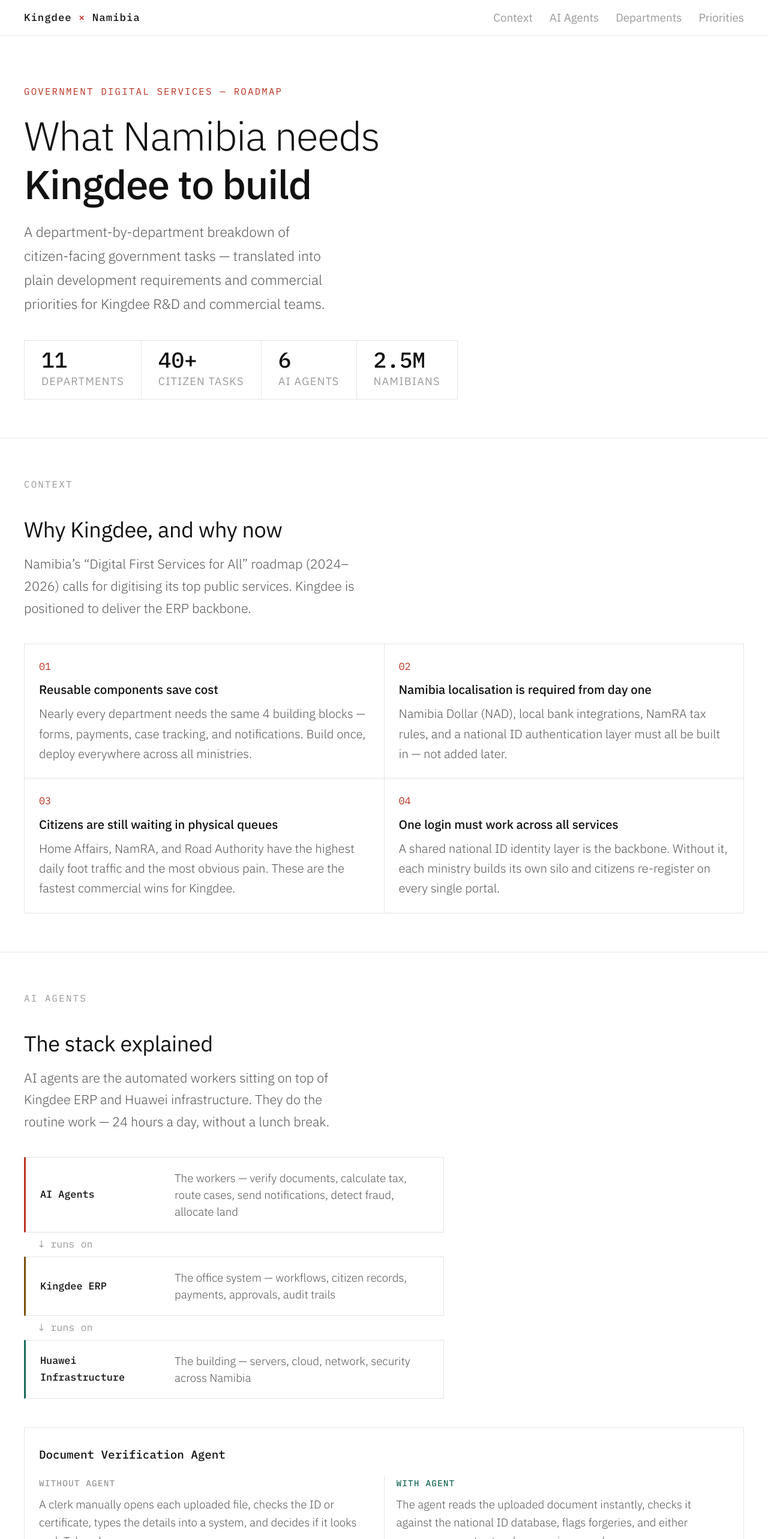
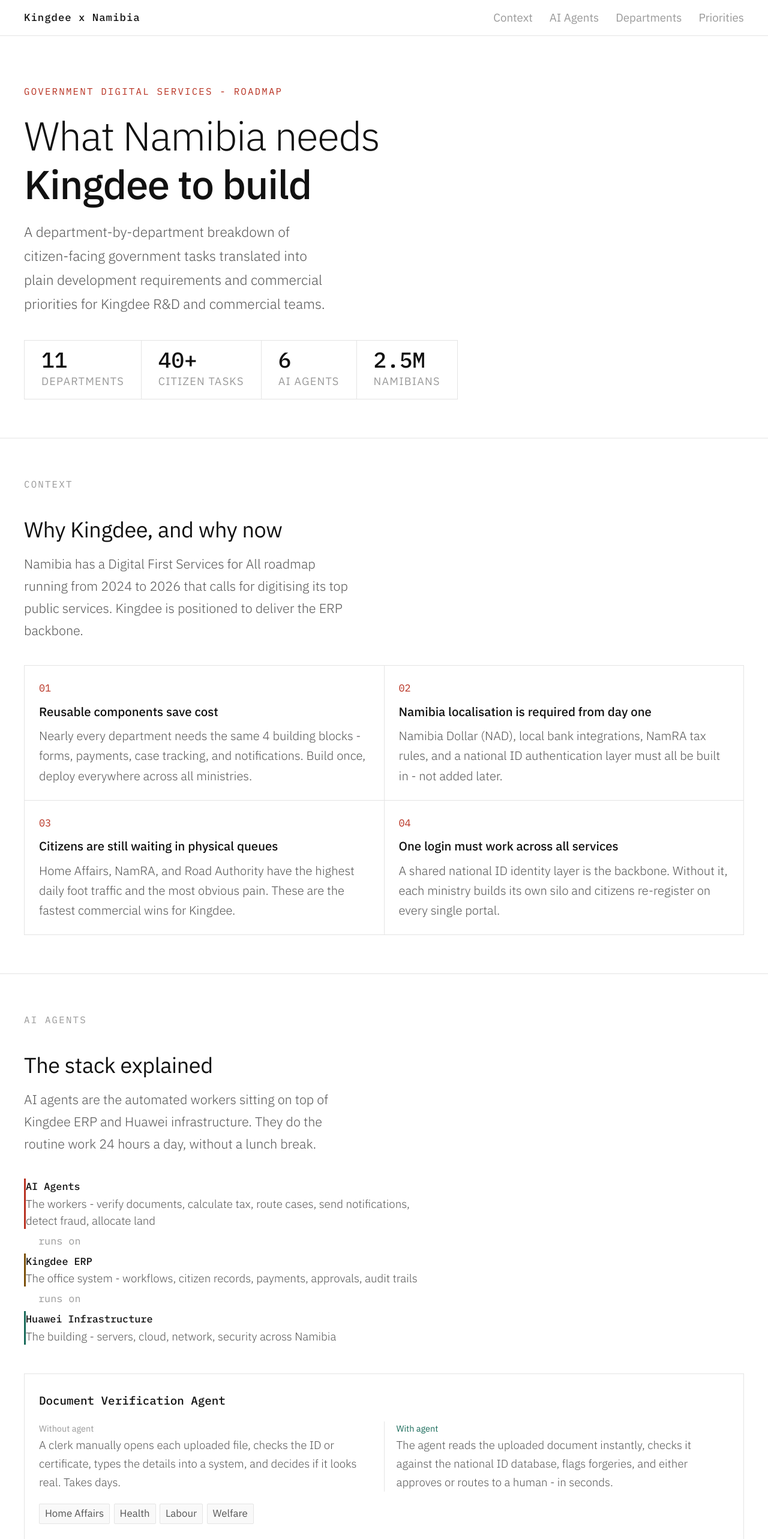
Before and after one commit to statusconfirmed031/namibia-kingdee-gov, a Next.js app: page / in a window 1280 px wide. Shown: the top 2566 px of the page at 60% size. Built offline with nearby package versions, Linux system fonts and the light colour scheme.

Commit message:
Fix app/page.js

```diff
--- a/app/page.js
+++ b/app/page.js
@@ -7,7 +7,7 @@
   return (
     <main>
       <header className={styles.header}>
-        <div className={styles.logo}>Kingdee<span> × </span>Namibia</div>
+        <div className={styles.logo}>Kingdee x Namibia</div>
         <nav className={styles.nav}>
           <a href="#context">Context</a>
           <a href="#agents">AI Agents</a>
@@ -17,9 +17,9 @@
       </header>
 
       <div className={styles.hero}>
-        <div className={styles.eyebrow}>Government Digital Services — Roadmap</div>
+        <div className={styles.eyebrow}>Government Digital Services - Roadmap</div>
         <h1>What Namibia needs<br /><strong>Kingdee to build</strong></h1>
-        <p className={styles.heroDesc}>A department-by-department breakdown of citizen-facing government tasks — translated into plain development requirements and commercial priorities for Kingdee R&D and commercial teams.</p>
+        <p className={styles.heroDesc}>A department-by-department breakdown of citizen-facing government tasks translated into plain development requirements and commercial priorities for Kingdee R&D and commercial teams.</p>
         <div className={styles.stats}>
           {[{n:'11',l:'Departments'},{n:'40+',l:'Citizen tasks'},{n:'6',l:'AI Agents'},{n:'2.5M',l:'Namibians'}].map(s => (
             <div key={s.l} className={styles.stat}>
@@ -33,11 +33,11 @@
       <div className={styles.section} id="context">
         <div className={styles.sectionLabel}>Context</div>
         <h2>Why Kingdee, and why now</h2>
-        <p className={styles.sectionDesc}>Namibia’s “Digital First Services for All” roadmap (2024–2026) calls for digitising its top public services. Kingdee is positioned to deliver the ERP backbone.</p>
+        <p className={styles.sectionDesc}>Namibia has a Digital First Services for All roadmap running from 2024 to 2026 that calls for digitising its top public services. Kingdee is positioned to deliver the ERP backbone.</p>
         <div className={styles.contextGrid}>
           {[
-            {n:'01',h:'Reusable components save cost',p:'Nearly every department needs the same 4 building blocks — forms, payments, case tracking, and notifications. Build once, deploy everywhere across all ministries.'},
-            {n:'02',h:'Namibia localisation is required from day one',p:'Namibia Dollar (NAD), local bank integrations, NamRA tax rules, and a national ID authentication layer must all be built in — not added later.'},
+            {n:'01',h:'Reusable components save cost',p:'Nearly every department needs the same 4 building blocks - forms, payments, case tracking, and notifications. Build once, deploy everywhere across all ministries.'},
+            {n:'02',h:'Namibia localisation is required from day one',p:'Namibia Dollar (NAD), local bank integrations, NamRA tax rules, and a national ID authentication layer must all be built in - not added later.'},
             {n:'03',h:'Citizens are still waiting in physical queues',p:'Home Affairs, NamRA, and Road Authority have the highest daily foot traffic and the most obvious pain. These are the fastest commercial wins for Kingdee.'},
             {n:'04',h:'One login must work across all services',p:'A shared national ID identity layer is the backbone. Without it, each ministry builds its own silo and citizens re-register on every single portal.'},
           ].map(c => (
@@ -53,22 +53,22 @@
       <div className={styles.section} id="agents">
         <div className={styles.sectionLabel}>AI Agents</div>
         <h2>The stack explained</h2>
-        <p className={styles.sectionDesc}>AI agents are the automated workers sitting on top of Kingdee ERP and Huawei infrastructure. They do the routine work — 24 hours a day, without a lunch break.</p>
+        <p className={styles.sectionDesc}>AI agents are the automated workers sitting on top of Kingdee ERP and Huawei infrastructure. They do the routine work 24 hours a day, without a lunch break.</p>
 
         <div className={styles.stackDiagram}>
-          <div className={styles.stackRow + ' ' + styles.stackTop}>
+          <div className={styles.stackTop}>
             <div className={styles.stackLabel}>AI Agents</div>
-            <div className={styles.stackDesc}>The workers — verify documents, calculate tax, route cases, send notifications, detect fraud, allocate land</div>
+            <div className={styles.stackDesc}>The workers - verify documents, calculate tax, route cases, send notifications, detect fraud, allocate land</div>
           </div>
-          <div className={styles.stackArrow}>↓ runs on</div>
-          <div className={styles.stackRow + ' ' + styles.stackMid}>
+          <div className={styles.stackArrow}>runs on</div>
+          <div className={styles.stackMid}>
             <div className={styles.stackLabel}>Kingdee ERP</div>
-            <div className={styles.stackDesc}>The office system — workflows, citizen records, payments, approvals, audit trails</div>
+            <div className={styles.stackDesc}>The office system - workflows, citizen records, payments, approvals, audit trails</div>
           </div>
-          <div className={styles.stackArrow}>↓ runs on</div>
-          <div className={styles.stackRow + ' ' + styles.stackBot}>
+          <div className={styles.stackArrow}>runs on</div>
+          <div className={styles.stackBot}>
             <div className={styles.stackLabel}>Huawei Infrastructure</div>
-            <div className={styles.stackDesc}>The building — servers, cloud, network, security across Namibia</div>
+            <div className={styles.stackDesc}>The building - servers, cloud, network, security across Namibia</div>
           </div>
         </div>
 
@@ -78,12 +78,12 @@
               <div className={styles.agentName}>{a.name}</div>
               <div className={styles.agentCompare}>
                 <div className={styles.agentCol}>
-                  <div className={styles.agentColLabel + ' ' + styles.agentWithout}>Without agent</div>
+                  <div className={styles.agentWithout}>Without agent</div>
                   <p>{a.without}</p>
                 </div>
                 <div className={styles.agentDivider} />
                 <div className={styles.agentCol}>
-                  <div className={styles.agentColLabel + ' ' + styles.agentWith}>With agent</div>
+                  <div className={styles.agentWith}>With agent</div>
                   <p>{a.with}</p>
                 </div>
               </div>
@@ -98,12 +98,12 @@
       <div className={styles.section} id="departments">
         <div className={styles.sectionLabel}>Department breakdown</div>
         <h2>Every department. Every citizen task.</h2>
-        <p className={styles.sectionDesc}>What citizens need to do — and exactly what Kingdee needs to build or customise to make it happen.</p>
+        <p className={styles.sectionDesc}>What citizens need to do and exactly what Kingdee needs to build or customise to make it happen.</p>
         <div className={styles.legend}>
-          <span className={`${styles.badge} ${styles.bCoral}`}>Citizen Portal / CRM</span>
-          <span className={`${styles.badge} ${styles.bPurple}`}>Finance &amp; Payments</span>
-          <span className={`${styles.badge} ${styles.bTeal}`}>HR &amp; Workforce</span>
-          <span className={`${styles.badge} ${styles.bAmber}`}>Procurement &amp; Assets</span>
+          <span className={styles.badge + ' ' + styles.bCoral}>Citizen Portal</span>
+          <span className={styles.badge + ' ' + styles.bPurple}>Finance and Payments</span>
+          <span className={styles.badge + ' ' + styles.bTeal}>HR and Workforce</span>
+          <span className={styles.badge + ' ' + styles.bAmber}>Procurement and Assets</span>
         </div>
         <div className={styles.tableWrap}>
           <div className={styles.tableHead}>
@@ -113,14 +113,14 @@
             <div key={d.code} className={styles.deptRow}>
               <div><div className={styles.deptCode}>{d.code}</div><div className={styles.deptName}>{d.name}</div></div>
               <ul className={styles.items}>{d.needs.map(n => <li key={n}>{n}</li>)}</ul>
-              <ul className={`${styles.items} ${styles.build}`}>{d.builds.map(b => <li key={b}>{b}</li>)}</ul>
-              <div className={styles.tags}>{d.tags.map(t => <span key={t.label} className={`${styles.tag} ${tagClass[t.type]}`}>{t.label}</span>)}</div>
+              <ul className={styles.items + ' ' + styles.build}>{d.builds.map(b => <li key={b}>{b}</li>)}</ul>
+              <div className={styles.tags}>{d.tags.map(t => <span key={t.label} className={styles.tag + ' ' + tagClass[t.type]}>{t.label}</span>)}</div>
             </div>
           ))}
         </div>
         <div className={styles.foundation}>
-          <h4>Cross-cutting foundation — must be built first</h4>
-          <p>Kingdee must build a shared <strong>Namibia Government Identity Layer</strong> — a single login using the national ID number so a citizen authenticates once and accesses all portals without re-registering. Without this backbone, every ministry becomes a silo.</p>
+          <h4>Cross-cutting foundation - must be built first</h4>
+          <p>Kingdee must build a shared <strong>Namibia Government Identity Layer</strong> - a single login using the national ID number so a citizen authenticates once and accesses all portals without re-registering. Without this backbone, every ministry becomes a silo.</p>
         </div>
       </div>
 
@@ -130,7 +130,7 @@
         <p className={styles.sectionDesc}>Not all departments have equal urgency. These six have the clearest path to a signed contract and visible public impact.</p>
         <div className={styles.priorityGrid}>
           {priorities.map(p => (
-            <div key={p.title} className={`${styles.pCard} ${styles[p.tier]}`}>
+            <div key={p.title} className={styles.pCard + ' ' + styles[p.tier]}>
               <div className={styles.pTier}>{p.tierLabel}</div>
               <h3>{p.title}</h3>
               <p>{p.desc}</p>
@@ -141,8 +141,8 @@
       </div>
 
       <footer className={styles.footer}>
-        <div className={styles.footerLogo}>Kingdee<span> × </span>Namibia</div>
-        <p>Government Digital Services Roadmap · For Kingdee R&D and Commercial Teams · May 2026</p>
+        <div className={styles.footerLogo}>Kingdee x Namibia</div>
+        <p>Government Digital Services Roadmap - For Kingdee R&D and Commercial Teams - May 2026</p>
       </footer>
     </main>
   )
```
